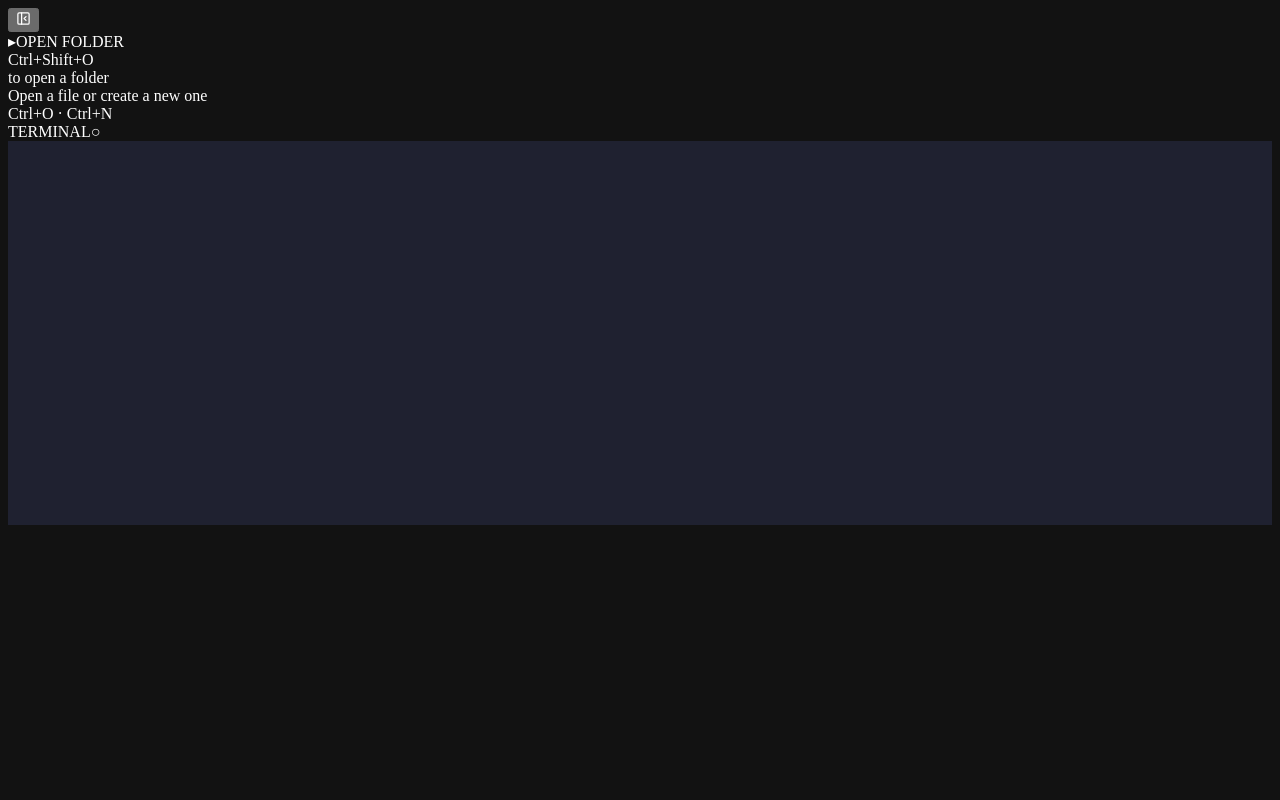
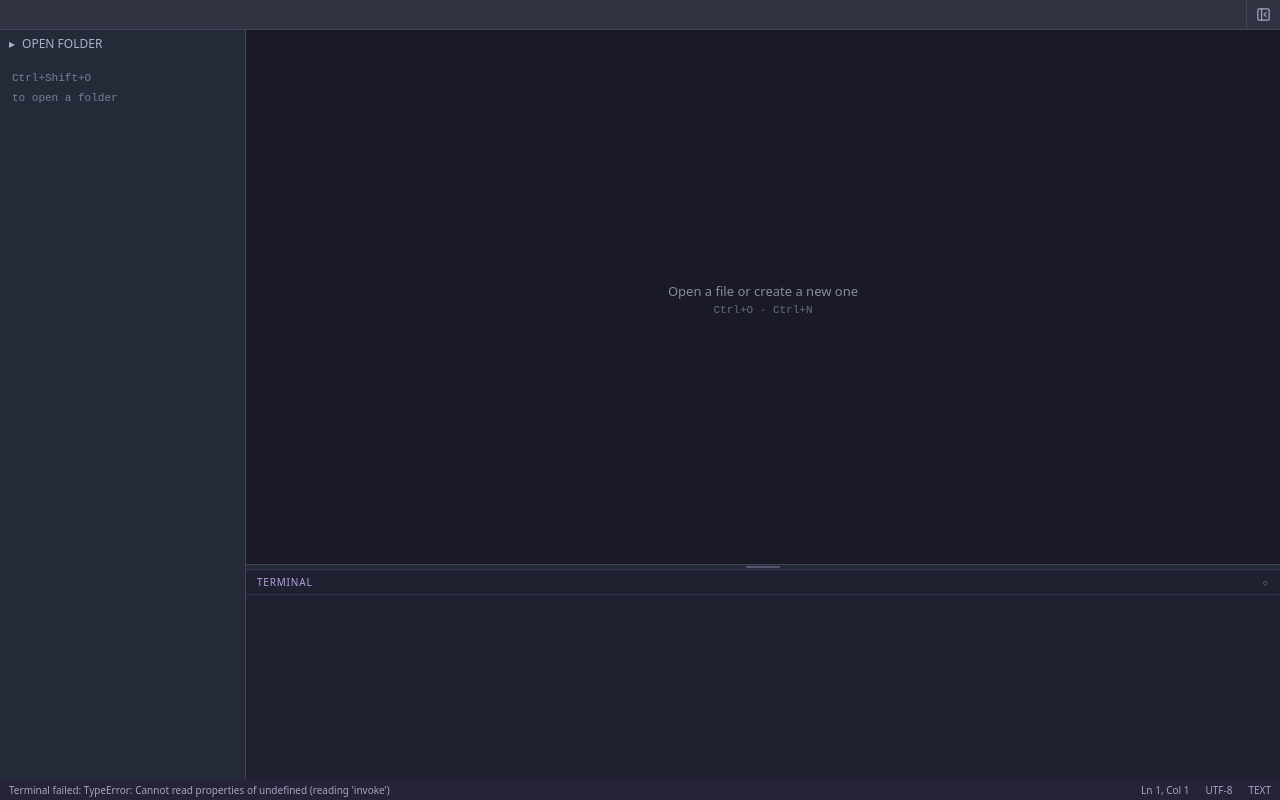
Before and after one commit to Abhishek6579/CodeEditor, a React (Vite) app: page / in a window 1280 px wide. Built offline with nearby package versions, Linux system fonts and the light colour scheme.

Commit message:
Restore editor stylesheet

```diff
--- a/src/style.css
+++ b/src/style.css
@@ -1,254 +1,267 @@
-import { useCallback, useEffect, useRef, useState } from "react";
-import type { MouseEvent as ReactMouseEvent, ReactNode } from "react";
-import { EditorState } from "@codemirror/state";
-import { EditorView } from "@codemirror/view";
-import { StreamLanguage } from "@codemirror/language";
-import { verilog } from "@codemirror/legacy-modes/mode/verilog";
-import { cpp } from "@codemirror/lang-cpp";
-import { basicSetup } from "codemirror";
-import { invoke } from "@tauri-apps/api/core";
-import { listen } from "@tauri-apps/api/event";
-import { open, save } from "@tauri-apps/plugin-dialog";
-import { Terminal } from "@xterm/xterm";
-import { FitAddon } from "@xterm/addon-fit";
-import { ChevronDown, ChevronRight, Folder, FolderOpen, File, FileCode2, PanelLeftClose, PanelLeftOpen } from "lucide-react";
+:root {
+  font-family: "Noto Sans", "Cantarell", system-ui, sans-serif;
+  color: #c0c1d2;
+  background: #191a26;
+  font-synthesis: none;
+  text-rendering: optimizeLegibility;
+}
 
-type Doc = { id: number; path: string | null; name: string; content: string; dirty: boolean };
-type Entry = { name: string; path: string; is_dir: boolean };
-const base = (p: string) => p.split(/[\\/]/).filter(Boolean).pop() || p;
-const modeFor = (name: string) => {
-  const ext = name.split(".").pop()?.toLowerCase();
-  if (["v", "vh", "sv", "svh"].includes(ext || "")) return StreamLanguage.define(verilog);
-  if (["c", "h", "cc", "cpp", "cxx", "hpp", "hh"].includes(ext || "")) return cpp();
-  return [];
-};
+* { box-sizing: border-box; }
 
-function App() {
-  const [docs, setDocs] = useState<Doc[]>([]);
-  const [activeId, setActiveId] = useState<number | null>(null);
-  const [root, setRoot] = useState<string | null>(null);
-  const [tree, setTree] = useState<Record<string, Entry[]>>({});
-  const [expanded, setExpanded] = useState<Set<string>>(new Set());
-  const [terminalHeight, setTerminalHeight] = useState(210);
-  const [sidebarWidth, setSidebarWidth] = useState(246);
-  const [sidebarVisible, setSidebarVisible] = useState(true);
-  const [terminalReady, setTerminalReady] = useState(false);
-  const [cursor, setCursor] = useState({ line: 1, column: 1 });
-  const [fontSize, setFontSize] = useState(14);
-  const [status, setStatus] = useState("Ready");
-  const editorHost = useRef<HTMLDivElement>(null);
-  const editor = useRef<EditorView | null>(null);
-  const terminalHost = useRef<HTMLDivElement>(null);
-  const terminal = useRef<Terminal | null>(null);
-  const drag = useRef<"terminal" | "sidebar" | false>(false);
-  const docsRef = useRef(docs);
-  const activeIdRef = useRef(activeId);
-  const saveRef = useRef<(d: Doc) => Promise<void>>(async () => {});
-  docsRef.current = docs;
-  activeIdRef.current = activeId;
-  const active = docs.find(d => d.id === activeId) ?? null;
+html, body, #root {
+  margin: 0;
+  width: 100%;
+  height: 100%;
+  overflow: hidden;
+}
 
-  const patchDoc = useCallback((id: number, patch: Partial<Doc>) => {
-    setDocs(old => old.map(d => d.id === id ? { ...d, ...patch } : d));
-  }, []);
+button {
+  font: inherit;
+  color: inherit;
+  border: 0;
+  background: transparent;
+  cursor: pointer;
+}
 
-  const saveDoc = useCallback(async (doc: Doc) => {
-    try {
-      let path = doc.path;
-      if (!path) {
-        const chosen = await save({ defaultPath: doc.name });
-        if (!chosen) return;
-        path = chosen;
-      }
-      await invoke("write_file", { path, content: doc.content });
-      patchDoc(doc.id, { path, name: base(path), dirty: false });
-      setStatus("Saved");
-    } catch (error) { setStatus("Save failed: " + String(error)); }
-  }, [patchDoc]);
-  saveRef.current = saveDoc;
+.app-shell {
+  width: 100%;
+  height: 100%;
+  min-width: 640px;
+  display: flex;
+  flex-direction: column;
+  background: #191a26;
+}
 
-  const openPath = useCallback(async (path: string) => {
-    const existing = docsRef.current.find(d => d.path === path);
-    if (existing) { setActiveId(existing.id); return; }
-    try {
-      const content = await invoke<string>("read_file", { path });
-      const doc = { id: Date.now() + Math.random(), path, name: base(path), content, dirty: false };
-      setDocs(old => [...old, doc]);
-      setActiveId(doc.id);
-      setStatus("Opened " + doc.name);
-    } catch (error) { setStatus("Open failed: " + String(error)); }
-  }, []);
+.tabs {
+  height: 30px;
+  flex: none;
+  display: flex;
+  align-items: stretch;
+  background: #303442;
+  border-bottom: 1px solid #41475a;
+  overflow: hidden;
+}
 
-  const openFile = useCallback(async () => {
-    const selected = await open({ multiple: false });
-    if (typeof selected === "string") await openPath(selected);
-  }, [openPath]);
+.tab {
+  height: 30px;
+  min-width: 115px;
+  max-width: 210px;
+  padding: 0 9px;
+  display: flex;
+  align-items: center;
+  gap: 8px;
+  cursor: pointer;
+  color: #858ba0;
+  border-right: 1px solid #3c4253;
+  font-size: 12px;
+}
 
-  const loadDirectory = useCallback(async (path: string) => {
-    try {
-      const entries = await invoke<Entry[]>("list_dir", { path });
-      setTree(old => ({ ...old, [path]: entries }));
-    } catch (error) { setStatus("Directory error: " + String(error)); }
-  }, []);
+.tab.active {
+  background: #252a38;
+  color: #d1d3df;
+}
 
-  const openFolder = useCallback(async () => {
-    const selected = await open({ directory: true, multiple: false });
-    if (typeof selected !== "string") return;
-    setRoot(selected);
-    setExpanded(new Set([selected]));
-    await loadDirectory(selected);
-    setStatus("Opened folder " + base(selected));
-  }, [loadDirectory]);
+.tab-icon { color: #8cb9d7; font-size: 11px; }
+.tab-name { overflow: hidden; text-overflow: ellipsis; white-space: nowrap; }
+.tab-close {
+  color: #747b90;
+  font-size: 17px;
+  line-height: 1;
+  margin-left: auto;
+  opacity: 0;
+}
+.tab:hover .tab-close, .tab.active .tab-close { opacity: 1; }
+.tab-close:hover { color: #e08b91; }
+.dirty {
+  width: 6px;
+  height: 6px;
+  flex: none;
+  border-radius: 50%;
+  background: #cdb27e;
+}
+.tabs-fill { flex: 1; }
+.tab-action {
+  width: 29px;
+  flex: none;
+  color: #8990a5;
+  font-size: 17px;
+}
+.tab-action:hover { color: #d4c5ee; background: #3a4051; }
+.sidebar-toggle {
+  width: 34px;
+  min-width: 34px;
+  flex: none;
+  display: grid;
+  place-items: center;
+  color: #a6a0bd;
+  border-left: 1px solid #41475a;
+}
+.sidebar-toggle:hover {
+  color: #d4c5ee;
+  background: #3a4051;
+}
 
-  const toggleDirectory = async (path: string) => {
-    const next = new Set(expanded);
-    if (next.has(path)) next.delete(path);
-    else { next.add(path); if (!tree[path]) await loadDirectory(path); }
-    setExpanded(next);
-  };
+.workspace {
+  flex: 1;
+  min-height: 0;
+  display: flex;
+}
 
-  const newFile = () => {
-    const doc = { id: Date.now() + Math.random(), path: null, name: "untitled.sv", content: "", dirty: false };
-    setDocs(old => [...old, doc]);
-    setActiveId(doc.id);
-  };
+.explorer {
+  width: 246px;
+  flex: none;
+  min-width: 150px;
+  display: flex;
+  flex-direction: column;
+  background: #252a38;
+  border-right: 1px solid #41475a;
+  overflow: auto;
+}
 
-  const closeDoc = (id: number) => {
-    const doc = docsRef.current.find(d => d.id === id);
-    if (doc?.dirty && !window.confirm("Discard unsaved changes?")) return;
-    const remaining = docsRef.current.filter(d => d.id !== id);
-    setDocs(remaining);
-    if (activeIdRef.current === id) setActiveId((remaining.length ? remaining[remaining.length - 1].id : null));
-  };
+.explorer-root {
+  height: 27px;
+  flex: none;
+  display: flex;
+  align-items: center;
+  gap: 7px;
+  padding: 0 9px;
+  color: #a8b4cc;
+  font-size: 12px;
+  cursor: pointer;
+  white-space: nowrap;
+  overflow: hidden;
+}
+.explorer-root:hover { background: #2c3242; }
+.root-name { overflow: hidden; text-overflow: ellipsis; }
+.tree-list { padding: 0 0 8px; }
+.tree-entry {
+  height: 21px;
+  width: 100%;
+  display: flex;
+  align-items: center;
+  gap: 5px;
+  padding-right: 7px;
+  text-align: left;
+  color: #c0c6d5;
+  font-size: 12px;
+  white-space: nowrap;
+}
+.tree-entry:hover { background: #30384a; }
+.tree-arrow {
+  width: 10px;
+  flex: none;
+  color: #8993a8;
+  text-align: center;
+}
+.tree-icon {
+  width: 13px;
+  flex: none;
+  color: #91b9ee;
+  font-size: 12px;
+}
+.tree-entry.file .tree-icon { color: #d69b75; }
+.tree-name { overflow: hidden; text-overflow: ellipsis; }
+.empty-tree {
+  padding: 12px;
+  color: #788197;
+  font: 11px/1.8 "JetBrains Mono", monospace;
+}
 
-  useEffect(() => {
-    if (!editorHost.current || !active) { editor.current?.destroy(); editor.current = null; return; }
-    const state = EditorState.create({
-      doc: active.content,
-      extensions: [
-        basicSetup, modeFor(active.name), EditorView.lineWrapping,
-        EditorView.theme({
-          "&": { height: "100%", backgroundColor: "#191a26", color: "#c0c1d2", fontSize: fontSize + "px" },
-          ".cm-content": { fontFamily: "'JetBrains Mono', 'Iosevka Term', monospace", padding: "10px 0", caretColor: "#b7a0e5" },
-          ".cm-gutters": { backgroundColor: "#191a26", color: "#666b85", border: "none", minWidth: "42px" },
-          ".cm-activeLineGutter": { backgroundColor: "#222438", color: "#c2b2e7" },
-          ".cm-activeLine": { backgroundColor: "#202235" },
-          ".cm-cursor": { borderLeftColor: "#b7a0e5" },
-          ".cm-selectionBackground, ::selection": { backgroundColor: "#45415f !important" },
-          ".cm-focused .cm-selectionBackground": { backgroundColor: "#45415f" },
-          ".cm-tooltip": { backgroundColor: "#252638", border: "1px solid #3b3b54" },
-          ".cm-panels": { backgroundColor: "#202235", color: "#c0c1d2" }
-        }),
-        EditorView.updateListener.of(update => {
-          if (update.docChanged) patchDoc(activeId!, { content: update.state.doc.toString(), dirty: true });
-          if (update.selectionSet) {
-            const pos = update.state.selection.main.head;
-            const line = update.state.doc.lineAt(pos);
-            setCursor({ line: line.number, column: pos - line.from + 1 });
-          }
-        })
-      ]
-    });
-    editor.current = new EditorView({ state, parent: editorHost.current });
-    return () => { editor.current?.destroy(); editor.current = null; };
-  // A fresh CodeMirror state is created when switching tabs or changing editor zoom.
-  // eslint-disable-next-line react-hooks/exhaustive-deps
-  }, [activeId, fontSize]);
+.editor-column {
+  flex: 1;
+  min-width: 0;
+  min-height: 0;
+  display: flex;
+  flex-direction: column;
+}
+.editor-host {
+  flex: 1;
+  min-height: 0;
+  overflow: hidden;
+  position: relative;
+}
+.cm-editor { height: 100%; }
+.cm-scroller { overflow: auto; }
+.cm-content { min-height: 100%; }
+.cm-tooltip-autocomplete {
+  background: #252a38 !important;
+  border: 1px solid #485066 !important;
+}
+.empty-editor {
+  position: absolute;
+  inset: 0;
+  display: grid;
+  align-content: center;
+  justify-content: center;
+  text-align: center;
+  color: #858ba0;
+  font-size: 13px;
+  line-height: 2;
+  pointer-events: none;
+}
+.empty-editor span {
+  color: #656d83;
+  font: 11px "JetBrains Mono", monospace;
+}
 
-  useEffect(() => {
-    if (!terminalHost.current || terminal.current) return;
-    const term = new Terminal({
-      cursorBlink: true, fontFamily: "'JetBrains Mono', 'Iosevka Term', monospace", fontSize,
-      theme: { background: "#1f2130", foreground: "#c0c1d2", cursor: "#b7a0e5", selectionBackground: "#45415f", black: "#191a26", red: "#d88791", green: "#b1c384", yellow: "#cdb27e", blue: "#9ba9d5", magenta: "#b7a0e5", cyan: "#8db9b4", white: "#c0c1d2" }
-    });
-    const fit = new FitAddon();
-    term.loadAddon(fit);
-    term.open(terminalHost.current);
-    terminal.current = term;
-    const data = term.onData(value => { void invoke("terminal_write", { data: value }).catch(e => setStatus(String(e))); });
-    const unlisten = listen<string>("terminal-output", event => term.write(event.payload));
-    const observer = new ResizeObserver(() => {
-      try { fit.fit(); const size = fit.proposeDimensions(); if (size) void invoke("terminal_resize", { cols: size.cols, rows: size.rows }); } catch {}
-    });
-    observer.observe(terminalHost.current);
-    void invoke("start_terminal").then(() => {
-      setTerminalReady(true);
-      requestAnimationFrame(() => { try { fit.fit(); const size = fit.proposeDimensions(); if (size) void invoke("terminal_resize", { cols: size.cols, rows: size.rows }); } catch {} });
-    }).catch(e => setStatus("Terminal failed: " + String(e)));
-    return () => {
-      data.dispose(); void unlisten.then(fn => fn()); observer.disconnect(); term.dispose(); terminal.current = null;
-      void invoke("terminal_close"); setTerminalReady(false);
-    };
-  }, []);
+.terminal-resize {
+  height: 5px;
+  flex: none;
+  cursor: row-resize;
+  display: grid;
+  place-items: center;
+  background: #252a38;
+  border-top: 1px solid #41475a;
+}
+.terminal-resize:hover { background: #39334e; }
+.terminal-resize span {
+  height: 2px;
+  width: 34px;
+  border-radius: 2px;
+  background: #59556e;
+}
+.terminal-panel {
+  flex: none;
+  min-height: 100px;
+  display: flex;
+  flex-direction: column;
+  background: #1f2130;
+  border-top: 1px solid #39334e;
+}
+.terminal-heading {
+  height: 25px;
+  flex: none;
+  display: flex;
+  align-items: center;
+  justify-content: space-between;
+  padding: 0 11px;
+  border-bottom: 1px solid #303247;
+  color: #b7a0e5;
+  font-size: 10px;
+  letter-spacing: .08em;
+}
+.terminal-state { color: #8fae92; font-size: 9px; }
+.terminal-host {
+  flex: 1;
+  min-height: 0;
+  padding: 5px 9px 8px;
+}
+.xterm { height: 100%; padding: 0; }
+.xterm-viewport { overflow-y: auto !important; }
 
-  useEffect(() => {
-    if (terminal.current) terminal.current.options.fontSize = fontSize;
-  }, [fontSize]);
+.statusbar {
+  height: 21px;
+  flex: none;
+  display: flex;
+  align-items: center;
+  justify-content: space-between;
+  padding: 0 9px;
+  background: #272337;
+  color: #aaa0c4;
+  font-size: 10px;
+}
+.statusbar > div { display: flex; gap: 16px; }
 
-  useEffect(() => {
-    const onKey = (e: KeyboardEvent) => {
-      const mod = e.ctrlKey || e.metaKey;
-      if (mod && e.key.toLowerCase() === "b") { e.preventDefault(); setSidebarVisible(v => !v); }\n      if (mod && e.key.toLowerCase() === "s") { e.preventDefault(); const d = docsRef.current.find(x => x.id === activeIdRef.current); if (d) void saveRef.current({ ...d, content: editor.current?.state.doc.toString() ?? d.content }); }
-      if (mod && e.key.toLowerCase() === "o" && e.shiftKey) { e.preventDefault(); void openFolder(); }
-      else if (mod && e.key.toLowerCase() === "o") { e.preventDefault(); void openFile(); }
-      if (mod && e.key.toLowerCase() === "n") { e.preventDefault(); newFile(); }
-      if (mod && e.key.toLowerCase() === "w") { e.preventDefault(); if (activeIdRef.current !== null) closeDoc(activeIdRef.current); }
-      if (mod && e.key === "`") { e.preventDefault(); terminal.current?.focus(); }
-      if (mod && (e.key === "=" || e.key === "+")) { e.preventDefault(); setFontSize(v => Math.min(24, v + 1)); }
-      if (mod && e.key === "-") { e.preventDefault(); setFontSize(v => Math.max(10, v - 1)); }
-      if (mod && e.key === "0") { e.preventDefault(); setFontSize(14); }
-    };
-    window.addEventListener("keydown", onKey);
-    return () => window.removeEventListener("keydown", onKey);
-  }, [openFile, openFolder]);
-
-  useEffect(() => {
-    const move = (e: MouseEvent) => { if (drag.current === "terminal") setTerminalHeight(Math.max(100, Math.min(window.innerHeight - 170, window.innerHeight - e.clientY - 22)));\n      if (drag.current === "sidebar") setSidebarWidth(Math.max(160, Math.min(420, e.clientX))); };
-    const up = () => { drag.current = false; };
-    window.addEventListener("mousemove", move); window.addEventListener("mouseup", up);
-    return () => { window.removeEventListener("mousemove", move); window.removeEventListener("mouseup", up); };
-  }, []);
-
-  const renderTree = (entries: Entry[], depth = 0): ReactNode => entries.map(entry =>
-    <div key={entry.path}>
-      <button className={"tree-entry " + (entry.is_dir ? "directory" : "file")} style={{ paddingLeft: 10 + depth * 14 }} onClick={() => entry.is_dir ? void toggleDirectory(entry.path) : void openPath(entry.path)}>
-        <span className="tree-arrow">{entry.is_dir ? (expanded.has(entry.path) ? "▾" : "▸") : ""}</span>
-        <span className="tree-icon">{entry.is_dir ? "▰" : "▤"}</span><span className="tree-name">{entry.name}</span>
-      </button>
-      {entry.is_dir && expanded.has(entry.path) && tree[entry.path] && renderTree(tree[entry.path], depth + 1)}
-    </div>
-  );
-
-  const startTerminalDrag = (e: ReactMouseEvent) => { e.preventDefault(); drag.current = "terminal"; };\n  const startSidebarDrag = (e: ReactMouseEvent) => { e.preventDefault(); drag.current = "sidebar"; };
-
-  return <main className="app-shell">
-    <div className="tabs">
-      {docs.map(doc => <div key={doc.id} className={"tab " + (doc.id === activeId ? "active" : "")} onClick={() => setActiveId(doc.id)}>
-        <span className="tab-icon">{doc.name.endsWith(".sv") || doc.name.endsWith(".v") ? "◆" : "▤"}</span>
-        <span className="tab-name">{doc.name}</span>{doc.dirty && <i className="dirty"/>}
-        <button className="tab-close" title="Close tab" onClick={e => { e.stopPropagation(); closeDoc(doc.id); }}>×</button>
-      </div>)}
-      <div className="tabs-fill" data-tauri-drag-region/>\n      <button className="sidebar-toggle" title={sidebarVisible ? "Hide sidebar (Ctrl+B)" : "Show sidebar (Ctrl+B)"} onClick={() => setSidebarVisible(v => !v)}>{sidebarVisible ? <PanelLeftClose size={15}/> : <PanelLeftOpen size={15}/>}</button>
-    </div>
-    <div className="workspace">
-      <aside className="explorer">
-        <div className="explorer-root" title={root ?? "Open a folder"} onClick={() => void openFolder()}>
-          <span>{root ? "▾" : "▸"}</span><span className="root-name">{root ? base(root) : "OPEN FOLDER"}</span>
-        </div>
-        {root && tree[root] ? <div className="tree-list">{renderTree(tree[root])}</div> : <div className="empty-tree">Ctrl+Shift+O<br/>to open a folder</div>}
-      </aside>
-      <section className="editor-column">
-        <div className="editor-host" ref={editorHost}>
-          {!active && <div className="empty-editor">Open a file or create a new one<br/><span>Ctrl+O · Ctrl+N</span></div>}
-        </div>
-        <div className="terminal-resize" onMouseDown={startTerminalDrag}><span/></div>
-        <section className="terminal-panel" style={{ height: terminalHeight }}>
-          <div className="terminal-heading"><span>TERMINAL</span><span className="terminal-state">{terminalReady ? "●" : "○"}</span></div>
-          <div className="terminal-host" ref={terminalHost}/>
-        </section>
-      </section>
-    </div>
-    <footer className="statusbar"><span>{status}</span><div><span>Ln {cursor.line}, Col {cursor.column}</span><span>UTF-8</span><span>{active?.name.split(".").pop()?.toUpperCase() ?? "TEXT"}</span></div></footer>
-  </main>;
+@media (max-width: 800px) {
+  .explorer { width: 190px; }
 }
-export default App;
```
